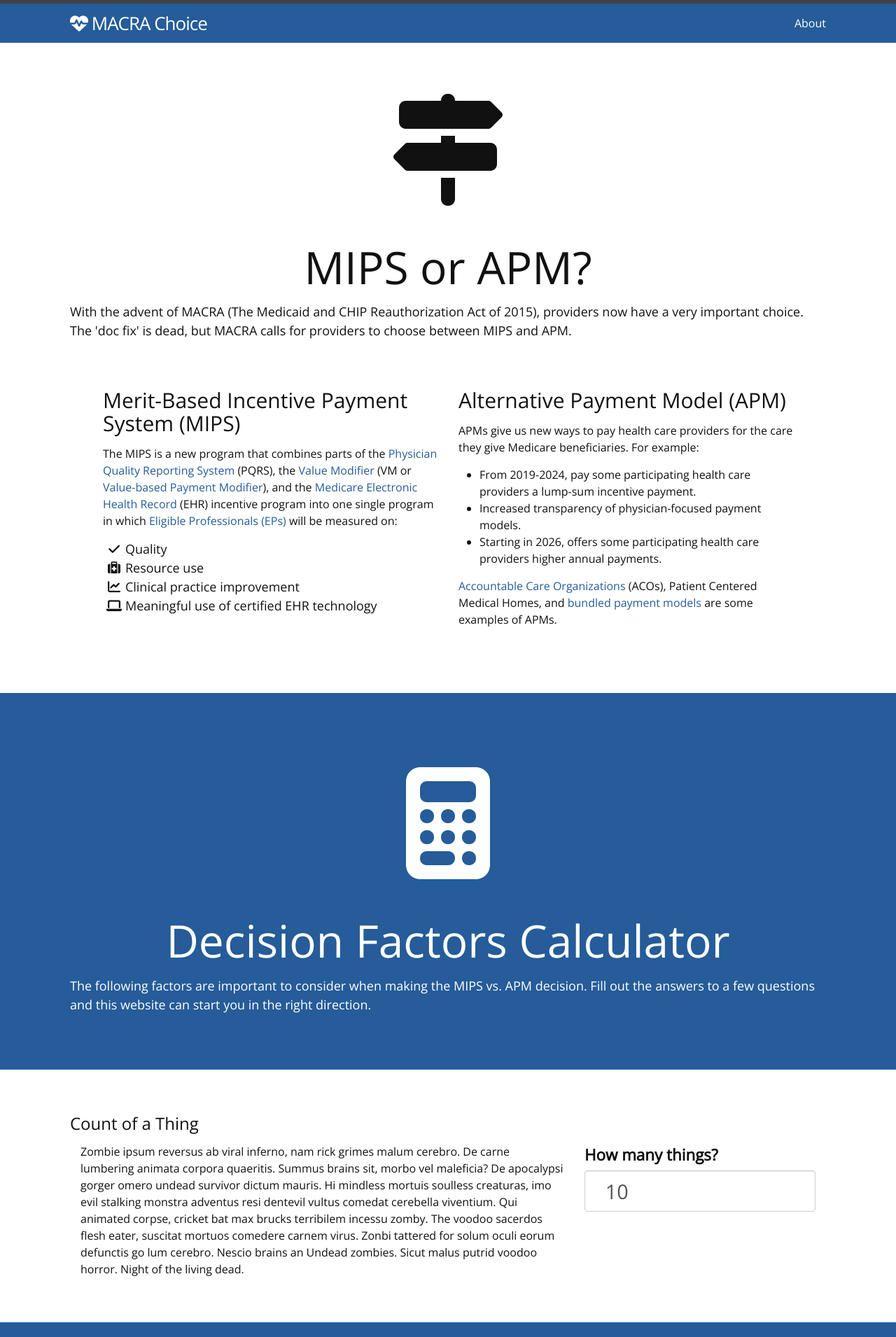
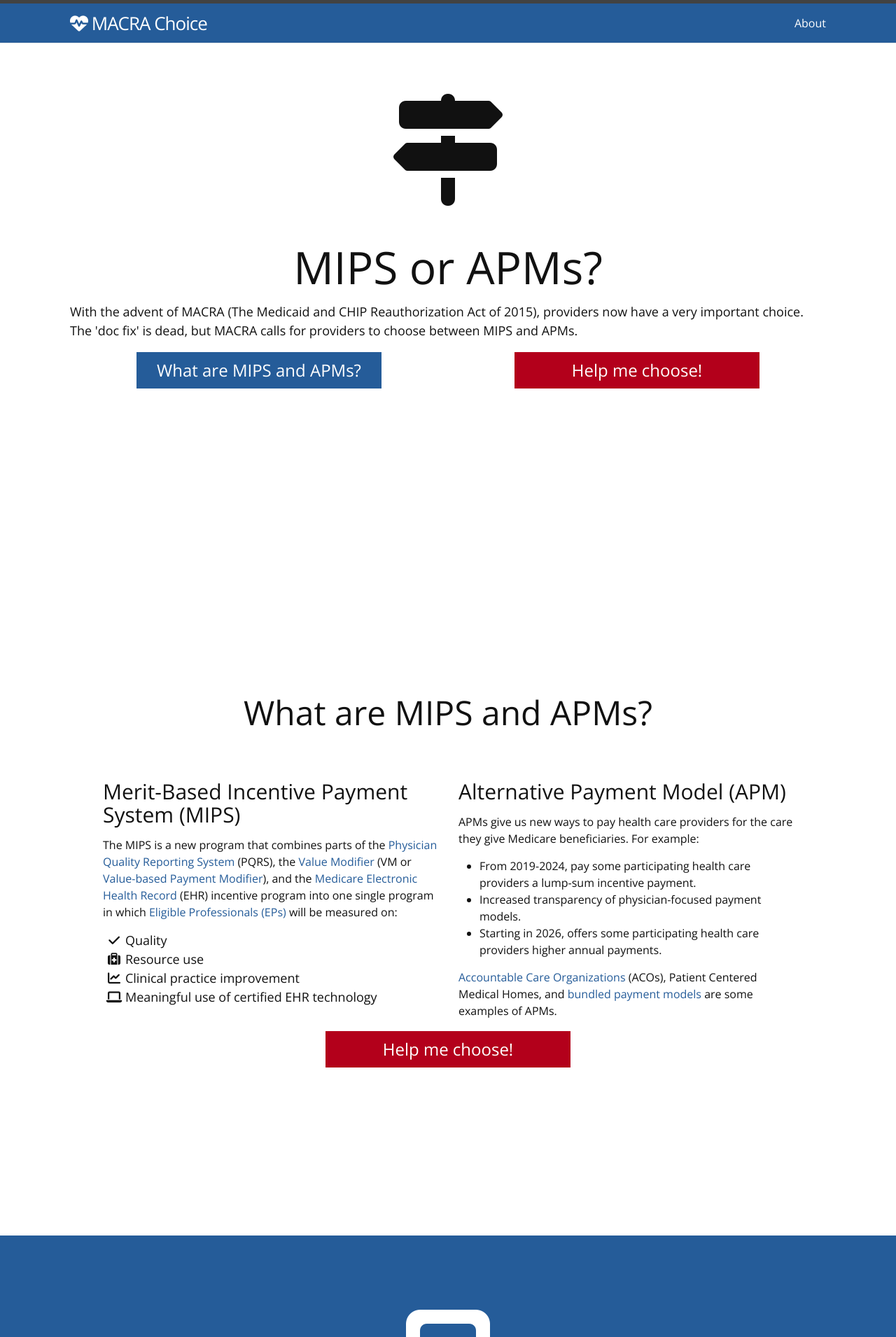
Before and after one commit to notpace/macra-choice, a Jekyll site: the page built from index.html, in a window 1280 px wide. Shown: the top 1910 px of the page at 70% size. Built offline with Jekyll 4.4.1, drawn with Linux system fonts in a browser that asks for light colours; nearby versions of some CDN libraries; some of the changed text lies outside the part shown.

Commit message:
Move page sections down and add smooth scrolling

```diff
--- a/_sass/_choice.scss
+++ b/_sass/_choice.scss
@@ -17,6 +17,38 @@
   & a {
     color: $text-color;
     text-decoration: underline;
+  }
+}
+
+.mc-button {
+  padding: 10px 16px;
+  font-size: 24px;
+  line-height: 1.33333;
+  border: none;
+  color: white;
+  width: 350px;
+  margin: 2px;
+  display: inline-block;
+  text-decoration: none;
+  &:hover {
+    text-decoration: none;
+    color: white;
+    transition: 0.2s ease-in-out all;
+  }
+  &:visited {
+    color: white;
+  }
+}
+.mc-button-default {
+  background-color: $brand-color;
+  &:hover {
+    background-color: lighten($brand-color, 15%);
+  }
+}
+.mc-button-warning {
+  background-color: $strong-color-1;
+  &:hover {
+    background-color: lighten($strong-color-1, 15%);
   }
 }
 
--- a/index.html
+++ b/index.html
@@ -13,17 +13,40 @@ layout: default
       $('#apm-outcome')[0].value = APMoutcome;
     };
     $('.factor-input').on('change, input', calculateOutcome);
+    $(".mc-button").on('click', function(e) {
+      // prevent default anchor click behavior
+      e.preventDefault();
+      // store hash
+      var hash = this.hash;
+      // animate
+      $('html, body').animate({
+         scrollTop: $(hash).offset().top
+       }, 300, function(){
+         // when done, add hash to url
+         // (default click behaviour)
+         window.location.hash = hash;
+      });
+    });
   });
 </script>
 
 <div class="home">
-  <section class='wrapper'>
+  <section class='wrapper' id='purpose' style='height:100vh;'>
     <article class='purpose'>
       <p style='font-size:10em;' class='text-center'><i class='fa fa-map-signs' aria-hidden='true'></i> </p>
-      <h1 style='font-size:4em;' class='text-center'>MIPS or APM?</h1>
-      <p style='font-size:large;'>With the advent of MACRA (The Medicaid and CHIP Reauthorization Act of 2015), providers now have a very important choice.  The 'doc fix' is dead, but MACRA calls for providers to choose between MIPS and APM.</p>
+      <h1 style='font-size:4em;' class='text-center'>MIPS or APMs?</h1>
+      <p style='font-size:large;'>With the advent of MACRA (The Medicaid and CHIP Reauthorization Act of 2015), providers now have a very important choice.  The 'doc fix' is dead, but MACRA calls for providers to choose between MIPS and APMs.</p>
     </article>
+    <article class='col-md-6 text-center'>
+      <a class='mc-button mc-button-default' href='#mips-apm-explained'>What are MIPS and APMs?</a>
+    </article>
+    <article class='col-md-6 text-center'>
+      <a class='mc-button mc-button-warning' href='#calculator'>Help me choose!</a>
+    </article>
+  </section>
 
+  <section class='wrapper' id='mips-apm-explained'>
+    <h1 style='font-size:3em;' class='text-center'>What are MIPS and APMs?</h1>
     <div class='explainer'>
       <article class='col-md-6'>
         <h2>Merit-Based Incentive Payment System (MIPS)</h2>
@@ -46,8 +69,14 @@ layout: default
         </ul>
         <p><a href="https://www.cms.gov/Medicare/Medicare-Fee-for-Service-Payment/ACO/index.html?redirect=/aco">Accountable Care Organizations</a> (ACOs), Patient Centered Medical Homes, and <a href="https://www.cms.gov/Newsroom/MediaReleaseDatabase/Fact-sheets/2015-Fact-sheets-items/2015-08-13-2.html">bundled payment models</a> are some examples of APMs.</p>
       </article>
+
+      <article class='col-md-12 text-center'>
+        <a class='mc-button mc-button-warning' href='#calculator'>Help me choose!</a>
+      </article>
     </div>
   </section>
+
+  <div style='width:100%;height:10em;'></div>
 
   <!-- <article class='explainer explainer-strong-1 col-md-12 text-center'>
     <h1 style='font-size:3em;'><i class='fa fa-clock-o' aria-hidden='true'></i> 2015 - 2021</h1>
@@ -56,7 +85,7 @@ layout: default
 
   <div class='clearfix'></div><br>
 
-  <article class='factor factor-dark'>
+  <article class='factor factor-dark' id='calculator'>
     <div class='wrapper'>
       <p style='font-size:10em;' class='text-center'><i class='fa fa-calculator' aria-hidden='true'></i></p>
       <h1 style='font-size:4em;' class='text-center'>Decision Factors Calculator</h1>
@@ -106,9 +135,6 @@ layout: default
         <label class='factor-label' for='apm-outcome'>APM</label>
         <input type='text' class='form-control factor-input' id='apm-outcome' value='' />
       </div>
-      <div class='col-md-12'>
-        <p>We hope this has been helpful, but you should take the time to carefully consider your own business needs and how they might impact this decision.</p>
-      </div>
     </div>
   </article>
 
```
